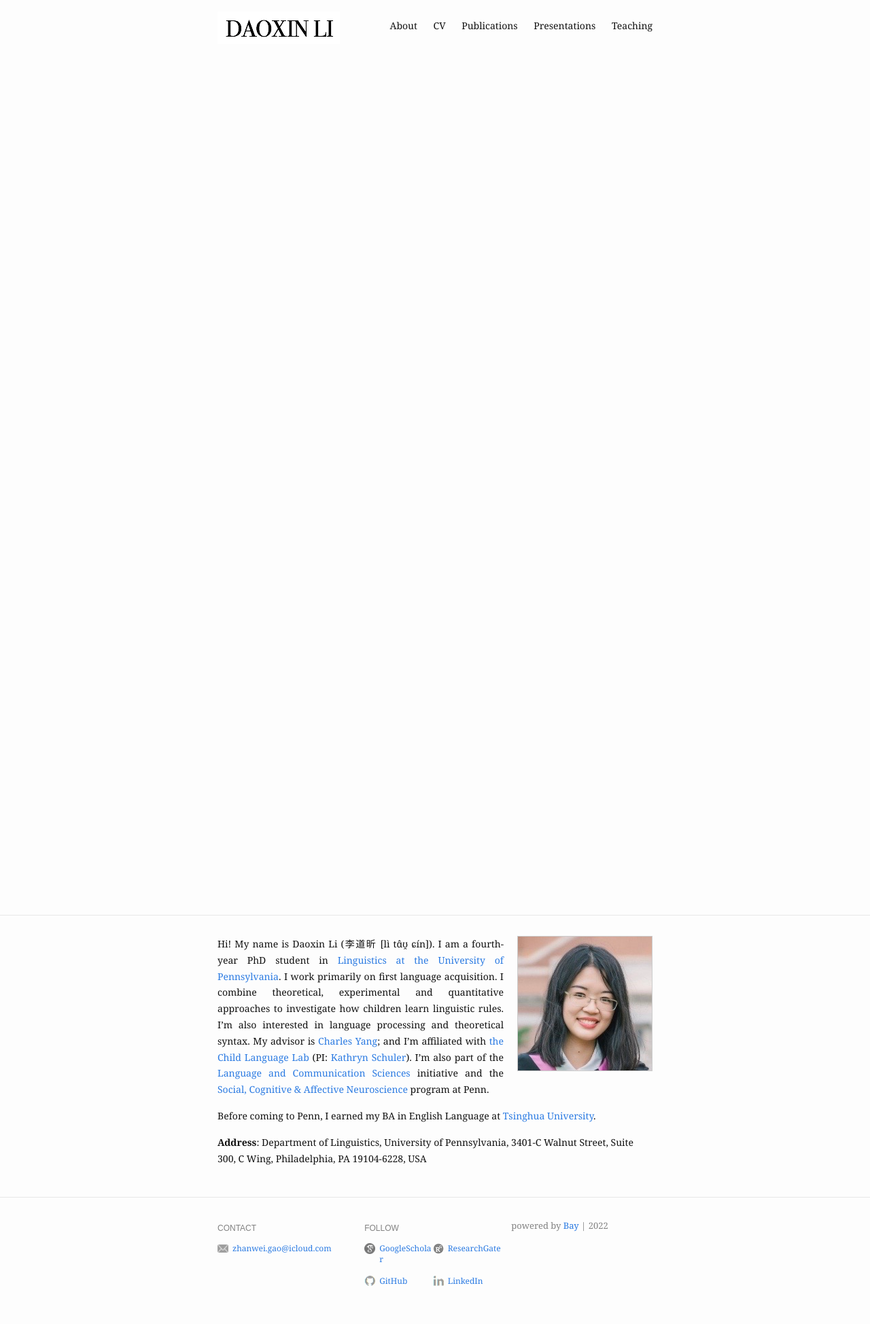
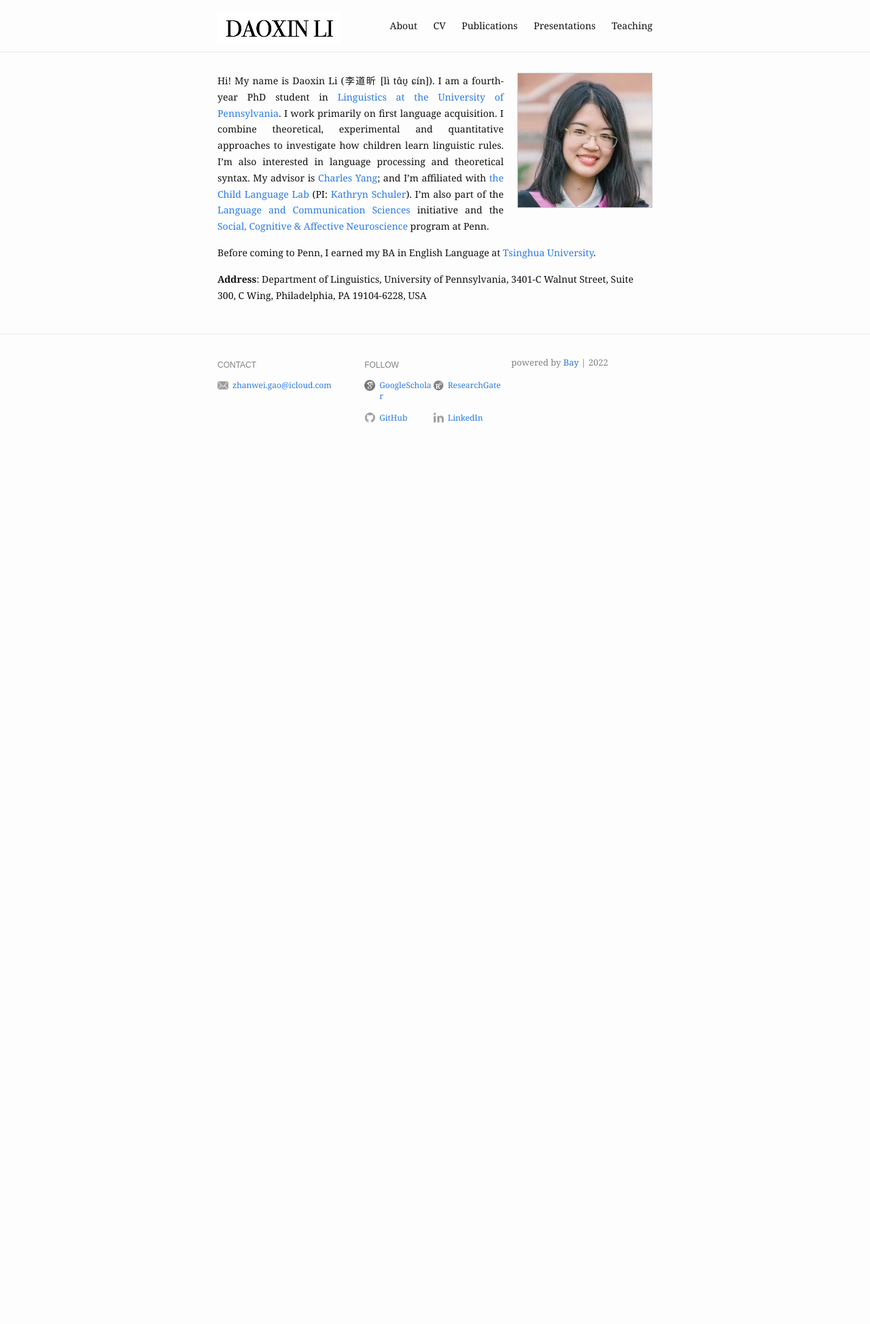
Before and after one commit to ZhanweiGao/1212zhanweigao.github.io, a Jekyll site: the page built from index.md, in a window 1280 px wide. Shown: the whole page at 68% size. Built offline with Jekyll 4.4.1, drawn with Linux system fonts in a browser that asks for light colours; after the commit the page ends 900 px from its top, so only the background shows below that.

Commit message:
Update _layout.scss

```diff
--- a/_sass/_layout.scss
+++ b/_sass/_layout.scss
@@ -3,12 +3,10 @@
  */
 .site-header {
   border-bottom: 1px solid $grey-color-light;
-  // min-height: 56px;
-  min-height: 100%;
+  min-height: 56px;
 
   padding-top: 10px;
-  // padding-bottom: 10px;
-  padding-bottom: 100%;
+  padding-bottom: 10px;
 
   @include media-query($on-mobile) {
     padding-top: 0;
```
